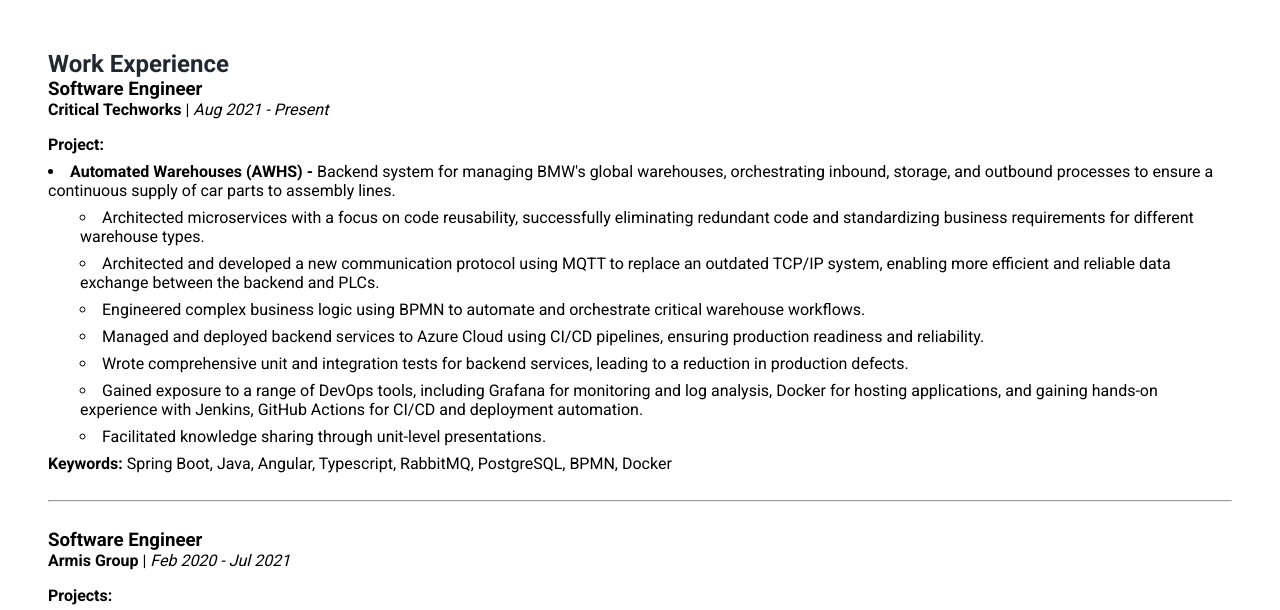
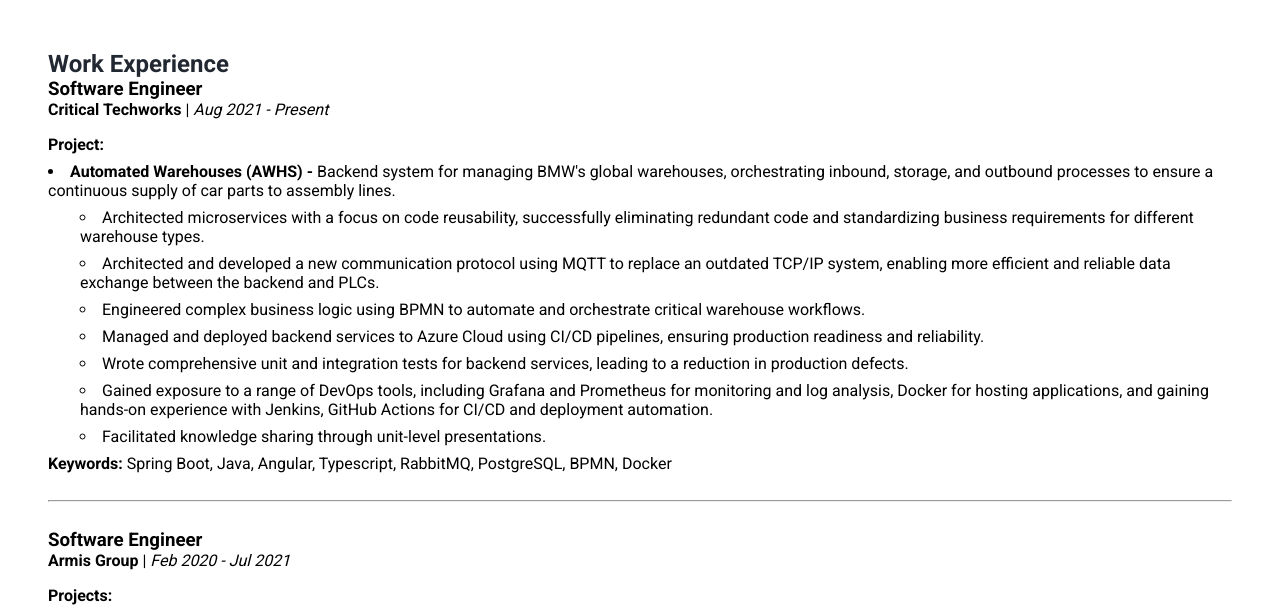
Before and after one commit to pedromlrodrigues/pedromlrodrigues.github.io, a plain HTML site: page index.html in a window 1280 px wide. Shown: the part 431-1041 px from the top of the page. Drawn offline with Linux system fonts and the light colour scheme.

Commit message:
Update index.html

```diff
--- a/index.html
+++ b/index.html
@@ -113,7 +113,7 @@
                 </li>
                 <li>
                   Gained exposure to a range of DevOps tools, including
-                  Grafana for monitoring and log analysis, Docker for hosting applications, and gaining hands-on
+                  Grafana and Prometheus for monitoring and log analysis, Docker for hosting applications, and gaining hands-on
                   experience with Jenkins, GitHub Actions for CI/CD and deployment
                   automation.
                 </li>
```
